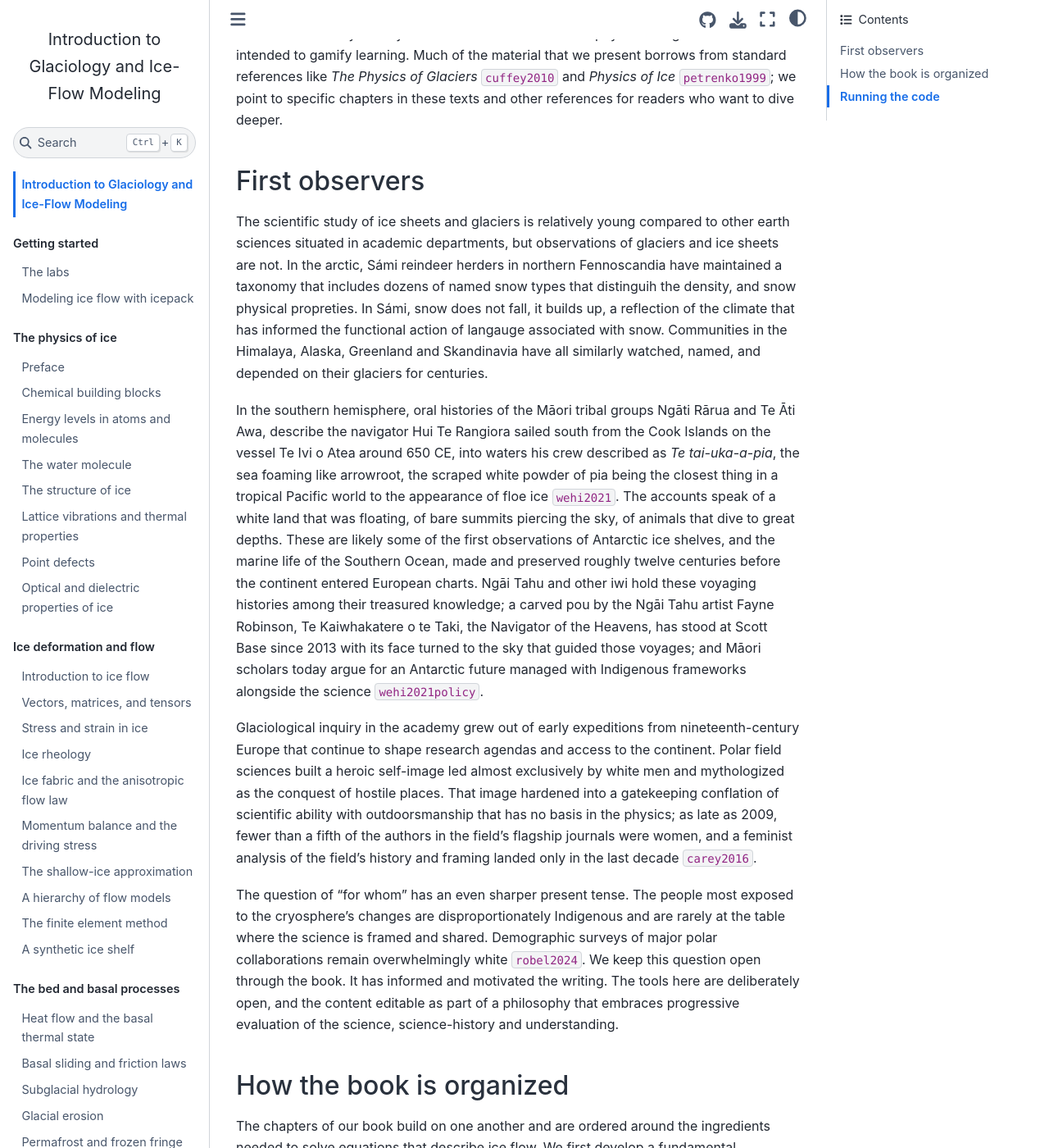
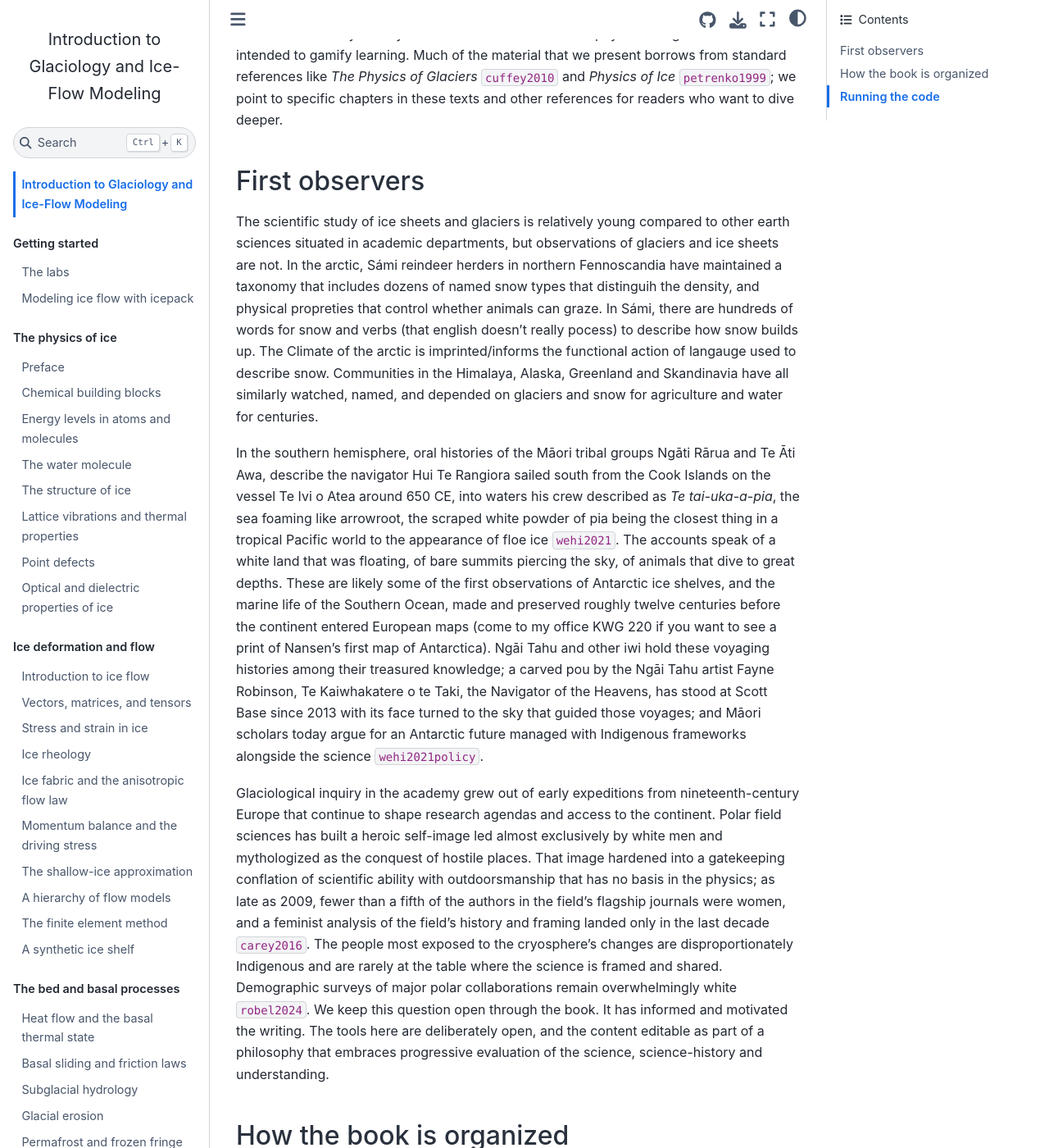
Before and after one commit to rice-glaciology/glaciology-book, a Jupyter Book: the page built from intro.md, in a window 1280 px wide and 1400 px high, scrolled down 330 px. Shown: the whole window at 82% size. Built offline with Jupyter Book 1.0.4 settings and Sphinx 7.4.7 and the Sphinx Book theme 1.1.4, drawn with Linux system fonts in a browser that asks for light colours; pages that are not in the unit, such as notebooks, are missing from menus; cross-references to code outside the pages are shown as plain code.

Commit message:
Edit intro.md for clarity and detail on glaciology
Revised sections on Indigenous perspectives and glaciological inquiry, enhancing clarity and detail.

```diff
--- a/intro.md
+++ b/intro.md
@@ -6,13 +6,11 @@ The book is aimed at advanced undergraduates and beginning graduate students who
 
 ## First observers
 
-The scientific study of ice sheets and glaciers is relatively young compared to other earth sciences situated in academic departments, but observations of glaciers and ice sheets are not. In the arctic, Sámi reindeer herders in northern Fennoscandia have maintained a taxonomy that includes dozens of named snow types that distinguih the density, and snow physical propreties. In Sámi, snow does not fall, it builds up, a reflection of the climate that has informed the functional action of langauge associated with snow. Communities in the Himalaya, Alaska, Greenland and Skandinavia have all similarly watched, named, and depended on their glaciers for centuries.
+The scientific study of ice sheets and glaciers is relatively young compared to other earth sciences situated in academic departments, but observations of glaciers and ice sheets are not. In the arctic, Sámi reindeer herders in northern Fennoscandia have maintained a taxonomy that includes dozens of named snow types that distinguih the density, and physical propreties that control whether animals can graze. In Sámi, there are hundreds of words for snow and verbs (that english doesn't really pocess) to describe how snow builds up. The Climate of the arctic is imprinted/informs the functional action of langauge used to describe snow. Communities in the Himalaya, Alaska, Greenland and Skandinavia have all similarly watched, named, and depended on glaciers and snow for agriculture and water for centuries.
 
-In the southern hemisphere, oral histories of the Māori tribal groups Ngāti Rārua and Te Āti Awa, describe the navigator Hui Te Rangiora sailed south from the Cook Islands on the vessel Te Ivi o Atea around 650 CE, into waters his crew described as *Te tai-uka-a-pia*, the sea foaming like arrowroot, the scraped white powder of pia being the closest thing in a tropical Pacific world to the appearance of floe ice {cite}`wehi2021`. The accounts speak of a white land that was floating, of bare summits piercing the sky, of animals that dive to great depths. These are likely some of the first observations of Antarctic ice shelves, and the marine life of the Southern Ocean, made and preserved roughly twelve centuries before the continent entered European charts. Ngāi Tahu and other iwi hold these voyaging histories among their treasured knowledge; a carved pou by the Ngāi Tahu artist Fayne Robinson, Te Kaiwhakatere o te Taki, the Navigator of the Heavens, has stood at Scott Base since 2013 with its face turned to the sky that guided those voyages; and Māori scholars today argue for an Antarctic future managed with Indigenous frameworks alongside the science {cite}`wehi2021policy`.
+In the southern hemisphere, oral histories of the Māori tribal groups Ngāti Rārua and Te Āti Awa, describe the navigator Hui Te Rangiora sailed south from the Cook Islands on the vessel Te Ivi o Atea around 650 CE, into waters his crew described as *Te tai-uka-a-pia*, the sea foaming like arrowroot, the scraped white powder of pia being the closest thing in a tropical Pacific world to the appearance of floe ice {cite}`wehi2021`. The accounts speak of a white land that was floating, of bare summits piercing the sky, of animals that dive to great depths. These are likely some of the first observations of Antarctic ice shelves, and the marine life of the Southern Ocean, made and preserved roughly twelve centuries before the continent entered European maps (come to my office KWG 220 if you want to see a print of Nansen's first map of Antarctica). Ngāi Tahu and other iwi hold these voyaging histories among their treasured knowledge; a carved pou by the Ngāi Tahu artist Fayne Robinson, Te Kaiwhakatere o te Taki, the Navigator of the Heavens, has stood at Scott Base since 2013 with its face turned to the sky that guided those voyages; and Māori scholars today argue for an Antarctic future managed with Indigenous frameworks alongside the science {cite}`wehi2021policy`.
 
-Glaciological inquiry in the academy grew out of early expeditions from nineteenth-century Europe that continue to shape research agendas and access to the continent. Polar field sciences built a heroic self-image led almost exclusively by white men and mythologized as the conquest of hostile places. That image hardened into a gatekeeping conflation of scientific ability with outdoorsmanship that has no basis in the physics; as late as 2009, fewer than a fifth of the authors in the field's flagship journals were women, and a feminist analysis of the field's history and framing landed only in the last decade {cite}`carey2016`.
-
-The question of "for whom" has an even sharper present tense. The people most exposed to the cryosphere's changes are disproportionately Indigenous and are rarely at the table where the science is framed and shared. Demographic surveys of major polar collaborations remain overwhelmingly white {cite}`robel2024`. We keep this question open through the book. It has informed and motivated the writing. The tools here are deliberately open, and the content editable as part of a philosophy that embraces progressive evaluation of the science, science-history and understanding.
+Glaciological inquiry in the academy grew out of early expeditions from nineteenth-century Europe that continue to shape research agendas and access to the continent. Polar field sciences has built a heroic self-image led almost exclusively by white men and mythologized as the conquest of hostile places. That image hardened into a gatekeeping conflation of scientific ability with outdoorsmanship that has no basis in the physics; as late as 2009, fewer than a fifth of the authors in the field's flagship journals were women, and a feminist analysis of the field's history and framing landed only in the last decade {cite}`carey2016`. The people most exposed to the cryosphere's changes are disproportionately Indigenous and are rarely at the table where the science is framed and shared. Demographic surveys of major polar collaborations remain overwhelmingly white {cite}`robel2024`. We keep this question open through the book. It has informed and motivated the writing. The tools here are deliberately open, and the content editable as part of a philosophy that embraces progressive evaluation of the science, science-history and understanding.
 
 ## How the book is organized
 
```
